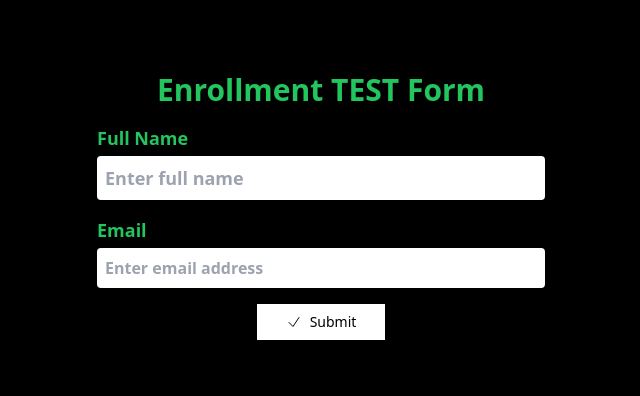
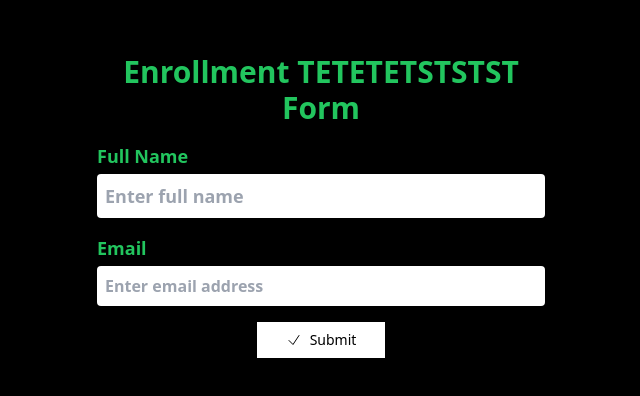
Before and after one commit to PuneetGrewal/Math4Me, a Next.js app: page / in a window 1280 px wide. Shown: the part 194-590 px from the top of the page, without its empty margins (319-959 px from the left). Built offline with nearby package versions, Linux system fonts and the light colour scheme; no server answers.

Commit message:
Checking if changes work

```diff
--- a/src/app/page.tsx
+++ b/src/app/page.tsx
@@ -32,7 +32,7 @@ export default function Home() {
   return (
     <div className="p-8 bg-black text-green-500 font-bold min-h-screen flex justify-center items-center">
       <div className="w-full max-w-md">  {/* This ensures that the form doesn’t stretch too wide on large screens */}
-        <h1 className="text-3xl mb-4 text-center">Enrollment TEST Form</h1>
+        <h1 className="text-3xl mb-4 text-center">Enrollment TETETETSTSTST Form</h1>
         <form onSubmit={handleSubmit} className="space-y-4">
           {/* Name input */}
           <div className="flex flex-col">
```
